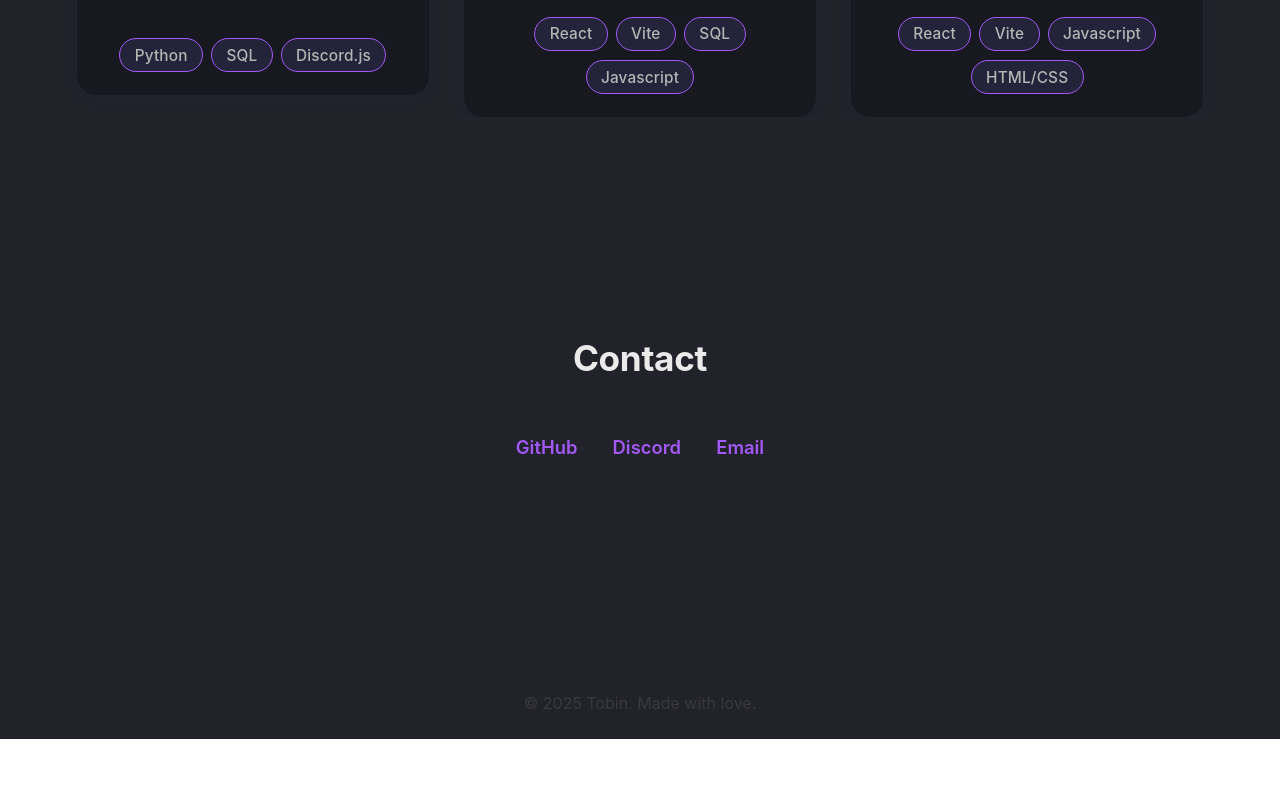
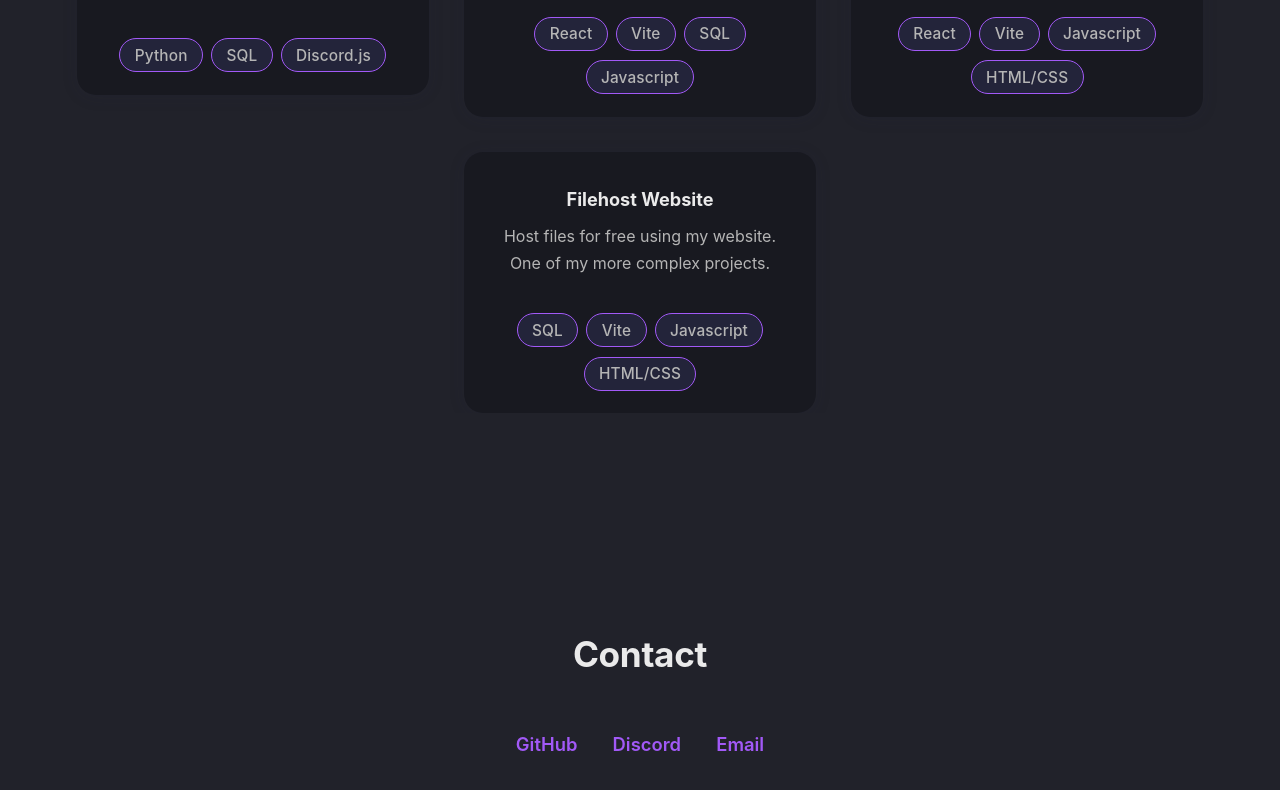
Before and after one commit to 11VZ/portfolio, a React (Vite) app: page / in a window 1280 px wide. Shown: the part 2387-3177 px from the top of the page. Before the commit the page ends 3126 px from the top, so only its background shows below. Built offline with nearby package versions, Linux system fonts and the light colour scheme.

Commit message:
Added file host website

```diff
--- a/src/App.jsx
+++ b/src/App.jsx
@@ -165,6 +165,26 @@ function App() {
 
             </div>
           </div>
+          <div
+            className="redesigned-project centered-project-card"
+            onClick={() => window.open('https://filehost-alpha.vercel.app/', '_blank')}
+            tabIndex={0}
+            role="button"
+            aria-label="Open Filehost"
+            style={{ cursor: 'pointer' }}
+          >
+            <div className="project-header centered-header">
+              <h3>Filehost Website</h3>
+            </div>
+            <p>Host files for free using my website. One of my more complex projects.</p>
+            <div className="project-langs">
+              <span className="lang-badge">SQL</span>
+              <span className="lang-badge">Vite</span>
+              <span className="lang-badge">Javascript</span>
+              <span className="lang-badge">HTML/CSS</span>
+
+            </div>
+          </div>
         </div>
       </section>
       <section className="showcase-section showcase-contact" ref={contactRef} id="contact">
```
